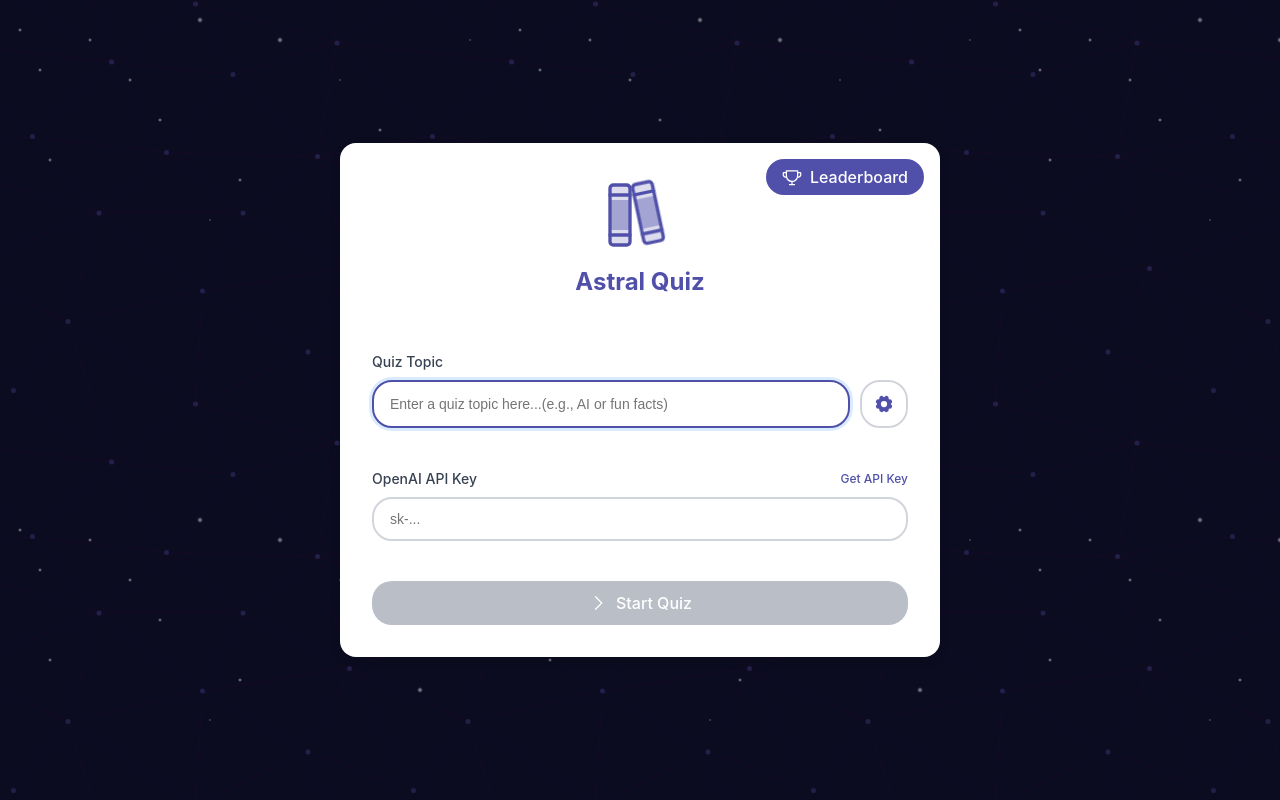
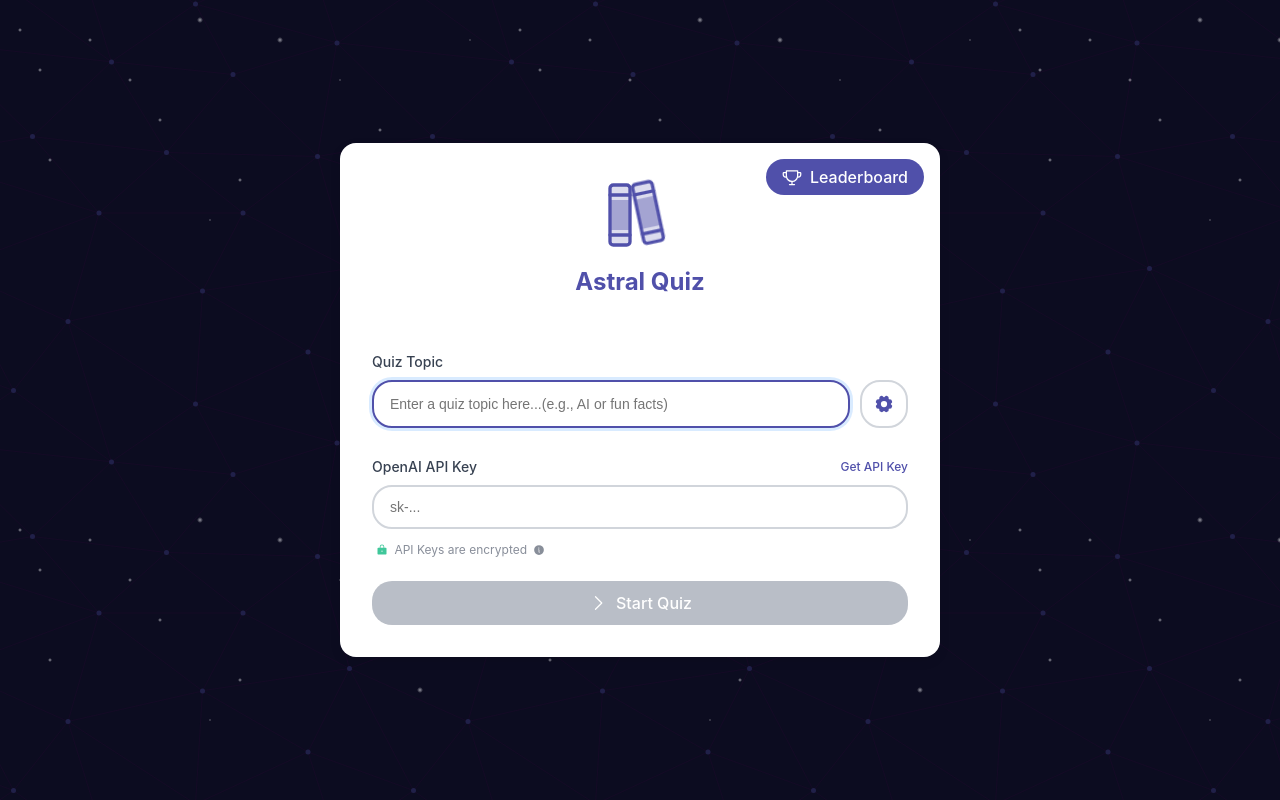
Before and after one commit to majd-karoun/astral-quiz, a React (Vite) app: page / in a window 1280 px wide. Built offline with nearby package versions, Linux system fonts and the light colour scheme.

Commit message:
feat: add info tooltip for API key encryption explanation

```diff
--- a/src/components/questions-card/QuestionsCard.css
+++ b/src/components/questions-card/QuestionsCard.css
@@ -291,6 +291,39 @@
   display: flex;
   flex-direction: column;
   gap: 8px;
+  height: 100%;
+}
+
+/* When images are present, make the container take full height */
+.options-grid:not(.no-images) .option-container {
+  height: auto;
+}
+
+/* Make the button take remaining space when images are present */
+.options-grid:not(.no-images) .button-outline {
+  min-height: 60px;
+  display: flex;
+  align-items: center;
+  justify-content: center;
+  text-align: center;
+  white-space: normal;
+  word-break: break-word;
+  padding: 12px 16px;
+}
+
+/* Keep original image styles */
+.option-image-wrapper {
+  position: relative;
+  width: 100%;
+  height: 140px;
+  border-radius: 12px;
+  overflow: hidden;
+}
+
+.option-image {
+  width: 100%;
+  height: 100%;
+  object-fit: cover;
 }
 
 /* Option Image wrapper with modern animations */
@@ -479,8 +512,35 @@
   display: grid;
   grid-template-columns: 1fr 1fr;
   gap: 16px;
+  width: 100%;
   margin-bottom: 24px;
-  width: 100%;
+  align-items: stretch;
+}
+
+/* When images are present, make rows match height */
+.options-grid:not(.no-images) {
+  grid-auto-rows: 1fr;
+}
+
+/* Make option containers take full height of grid cell */
+.options-grid:not(.no-images) .option-container {
+  height: 100%;
+  display: flex;
+  flex-direction: column;
+}
+
+/* Make buttons take remaining space */
+.options-grid:not(.no-images) .button-outline {
+  flex: 1;
+  min-height: 60px;
+  display: flex;
+  align-items: center;
+  justify-content: center;
+  text-align: center;
+  white-space: normal;
+  word-break: break-word;
+  padding: 12px 16px;
+  margin-top: 8px;
 }
 
 .options-grid.no-images {
--- a/src/components/topic-input/TopicInput.css
+++ b/src/components/topic-input/TopicInput.css
@@ -125,7 +125,7 @@
 
 .input-container {
   position: relative;
-  margin-bottom: 1rem;
+  margin-bottom: 0.25rem;
   display: flex;
   align-items: stretch;
   border-radius: 0.5rem;
@@ -689,6 +689,76 @@
   color: #DC2626;
   font-size: 0.875rem;
   margin: 0.25rem 0 0;
+}
+
+.encrypted-sign {
+  display: flex;
+  align-items: center;
+  gap: 0.4rem;
+  color: #6b7280;
+  font-size: 0.75rem;
+  margin: 0.1rem 0 0 0.25rem;
+  padding: 0;
+  opacity: 0.8;
+  line-height: 1.2;
+  position: relative;
+}
+
+.encrypted-sign svg {
+  flex-shrink: 0;
+  color: #10B981;
+}
+
+/* Info tooltip styles */
+.info-tooltip {
+  position: relative;
+  display: inline-flex;
+  cursor: help;
+}
+
+.info-tooltip svg {
+  color: #6b7280;
+  transition: color 0.2s ease;
+}
+
+.info-tooltip:hover svg {
+  color: #4B5563;
+}
+
+.tooltip-text {
+  visibility: hidden;
+  width: 200px;
+  background-color: #1F2937;
+  color: #fff;
+  text-align: center;
+  border-radius: 6px;
+  padding: 8px 12px;
+  position: absolute;
+  z-index: 1;
+  bottom: 125%;
+  left: 50%;
+  transform: translateX(-50%);
+  opacity: 0;
+  transition: opacity 0.2s ease;
+  font-size: 0.75rem;
+  line-height: 1.4;
+  box-shadow: 0 4px 12px rgba(0, 0, 0, 0.15);
+}
+
+.tooltip-text::after {
+  content: "";
+  position: absolute;
+  top: 100%;
+  left: 50%;
+  margin-left: -5px;
+  border-width: 5px;
+  border-style: solid;
+  border-color: #1F2937 transparent transparent transparent;
+}
+
+.info-tooltip:hover .tooltip-text {
+  visibility: visible;
+  opacity: 1;
 }
 
 .error-message-top {
--- a/src/components/topic-input/TopicInput.jsx
+++ b/src/components/topic-input/TopicInput.jsx
@@ -1,6 +1,6 @@
 import React, { useState, useRef, useEffect } from 'react';
 import { Howl } from 'howler';
-import { CaretRight, Trophy, X, Clock, Key, Gear } from '@phosphor-icons/react';
+import { CaretRight, Trophy, X, Clock, Key, Gear, Lock, Info } from '@phosphor-icons/react';
 import { apiKeyEncryption } from '../../utils/encryption';
 import BookIcon from '../BookIcon';
 import './TopicInput.css';
@@ -745,8 +745,17 @@ const TopicInput = ({
                     disabled={isLoading}
                   />
                 </div>
-                {apiKeyError && (
+                {apiKeyError ? (
                   <p className="error-message">{apiKeyError}</p>
+                ) : (
+                  <div className="encrypted-sign">
+                    <Lock size={12} weight="fill" />
+                    <span>API Keys are encrypted</span>
+                    <div className="info-tooltip">
+                      <Info size={12} weight="fill" />
+                      <span className="tooltip-text">Your API key is securely stored in your browser in an encoded format, which cannot be read or copied by other websites. and only used for generating quiz questions.</span>
+                    </div>
+                  </div>
                 )}
               </div>
             )}
```
Also changed, not shown: 1 other file (tests, documents, lock files or other folders).
